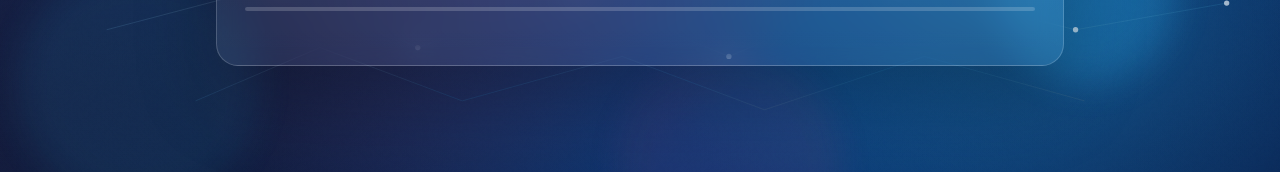
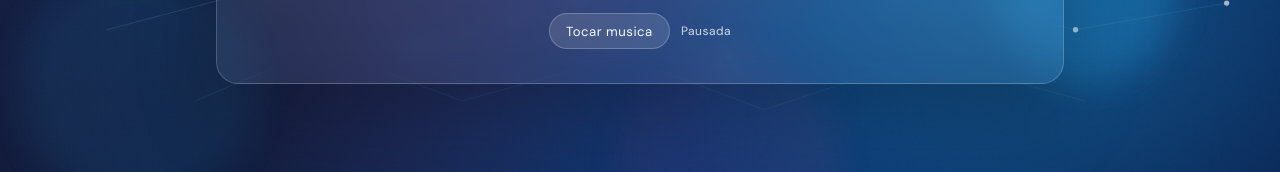
Before and after one commit to Alekafka999/countdown, a plain HTML site: page countdown_senac.html in a window 1280 px wide. Shown: the part 628-800 px from the top of the page. Drawn offline with Linux system fonts and the light colour scheme.

Commit message:
Update countdown_senac.html

```diff
--- a/countdown_senac.html
+++ b/countdown_senac.html
@@ -316,6 +316,32 @@
   @keyframes blink{ 0%,100%{opacity:0.7;} 50%{opacity:0.25;} }
   @keyframes pulse{ 0%,100%{opacity:1; transform: scale(1);} 50%{opacity:0.85; transform: scale(0.985);} }
 
+  /* Music control */
+  .music-control{
+    margin-top: 1rem;
+    display:flex;
+    align-items:center;
+    justify-content:center;
+    gap:0.7rem;
+  }
+  .music-btn{
+    border:1px solid rgba(255,255,255,0.22);
+    background: rgba(255,255,255,0.12);
+    color: var(--text);
+    border-radius: 999px;
+    padding: 0.55rem 1rem;
+    font-family:'DM Sans', sans-serif;
+    font-size:0.82rem;
+    letter-spacing:0.04em;
+    cursor:pointer;
+  }
+  .music-btn:hover{ background: rgba(255,255,255,0.18); }
+  .music-status{
+    font-size:0.75rem;
+    color: rgba(247,251,255,0.80);
+    letter-spacing:0.04em;
+  }
+
   /* Responsive */
   @media (max-width: 560px){
     .shell{ padding: 1.6rem 1.2rem; }
@@ -412,6 +438,13 @@
     </div>
   </div>
   <div class="footer"></div>
+  <div class="music-control">
+    <button type="button" class="music-btn" id="music-btn">Tocar musica</button>
+    <span class="music-status" id="music-status">Pausada</span>
+  </div>
+  <audio id="bg-music" loop preload="auto">
+    <source src="musica.mp3" type="audio/mpeg">
+  </audio>
   </div>
 </div>
 
@@ -430,6 +463,8 @@
     progStart: document.getElementById('prog-start'),
     progEnd: document.getElementById('prog-end'),
     countdown: document.getElementById('countdown'),
+    musicBtn: document.getElementById('music-btn'),
+    musicStatus: document.getElementById('music-status'),
   };
 
   // Defaults
@@ -443,6 +478,33 @@
   const fmtDate = d => d.toLocaleDateString('pt-BR', { day:'2-digit', month:'short', year:'numeric' });
 
   let prev = { dias: null, horas: null, min: null, sec: null };
+
+  // Audio de fundo: o navegador pode exigir clique do usuario para iniciar
+  const music = document.getElementById('bg-music');
+  if (music && els.musicBtn && els.musicStatus) {
+    music.volume = 0.35;
+
+    const setMusicUi = (playing) => {
+      els.musicBtn.textContent = playing ? 'Pausar musica' : 'Tocar musica';
+      els.musicStatus.textContent = playing ? 'Tocando' : 'Pausada';
+    };
+
+    setMusicUi(false);
+
+    els.musicBtn.addEventListener('click', async () => {
+      if (music.paused) {
+        try {
+          await music.play();
+          setMusicUi(true);
+        } catch (e) {
+          els.musicStatus.textContent = 'Clique novamente para liberar audio';
+        }
+      } else {
+        music.pause();
+        setMusicUi(false);
+      }
+    });
+  }
 
   function setDigit(key, val) {
     const el = els[key];
```
